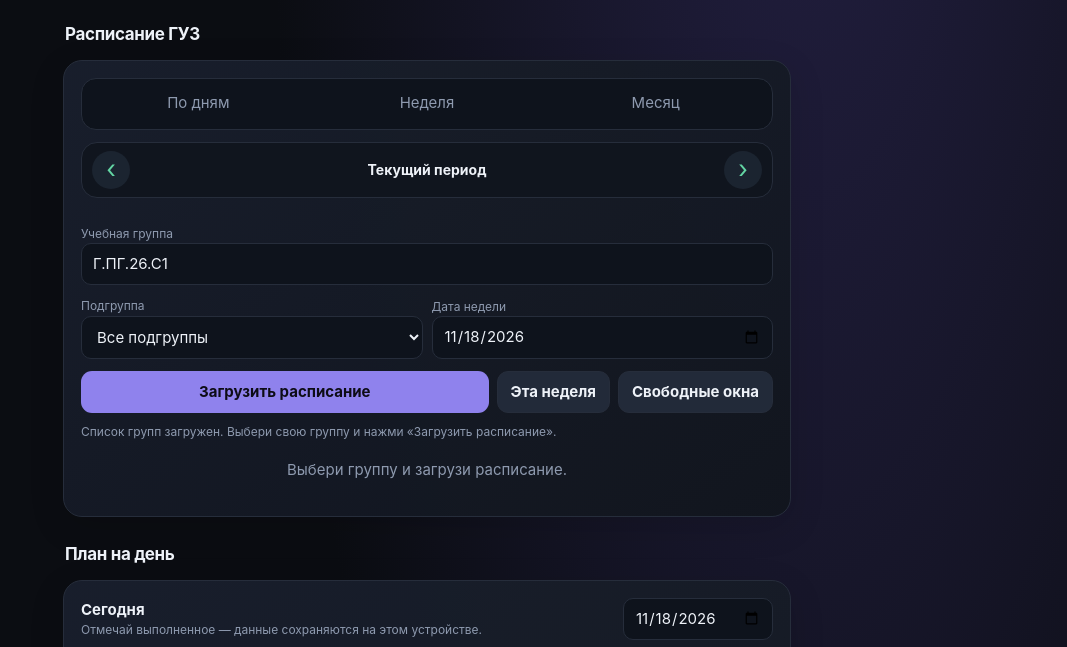
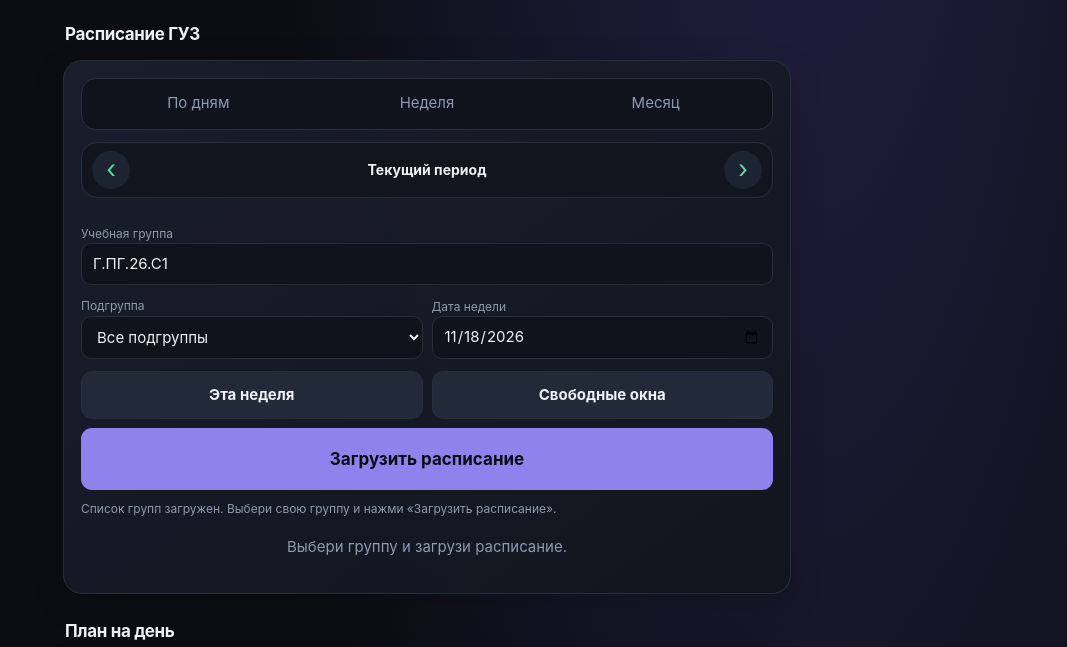
Before and after one commit to makszavalnitskiy-del/my-tracker., a plain HTML site: page index.html in a window 1280 px wide. Shown: the part 120-767 px from the top of the page, without its empty margins (213-1280 px from the left). Drawn offline with Linux system fonts and the light colour scheme.

Commit message:
Rearrange schedule action buttons

```diff
--- a/index.html
+++ b/index.html
@@ -221,6 +221,30 @@ html,body{width:100%;max-width:100%;overflow-x:hidden}
   }
 }
 
+
+/* Кнопки управления расписанием: дополнительные сверху, загрузка по центру снизу */
+.ruz-load-actions{
+  display:grid;
+  grid-template-columns:minmax(0,1fr) minmax(0,1fr);
+  gap:9px;
+  width:100%;
+}
+.ruz-load-actions>.btn{
+  width:100%;
+  min-width:0;
+  min-height:48px;
+  padding:10px 8px;
+  text-align:center;
+}
+.ruz-load-actions>.ruz-load-main{
+  grid-column:1 / -1;
+  justify-self:center;
+  width:100%;
+  min-height:62px;
+  font-size:17px;
+  padding:14px 16px;
+}
+
 </style>
 </head>
 <body>
@@ -259,10 +283,10 @@ html,body{width:100%;max-width:100%;overflow-x:hidden}
       <input id="ruzDate" class="field" type="date">
     </div>
   </div>
-  <div class="actions" style="margin-top:12px">
-    <button class="btn" id="ruzLoadBtn" style="flex:1">Загрузить расписание</button>
+  <div class="ruz-load-actions" style="margin-top:12px">
     <button class="btn secondary" id="ruzTodayBtn">Эта неделя</button>
     <button class="btn secondary" id="ruzGapsBtn" type="button">Свободные окна</button>
+    <button class="btn ruz-load-main" id="ruzLoadBtn">Загрузить расписание</button>
   </div>
   <div class="note" id="ruzStatus" role="status" style="margin-top:10px">Загружаем список групп РУЗ…</div>
   <div id="schedule"><div class="empty">Выбери группу и загрузи расписание.</div></div>
```
